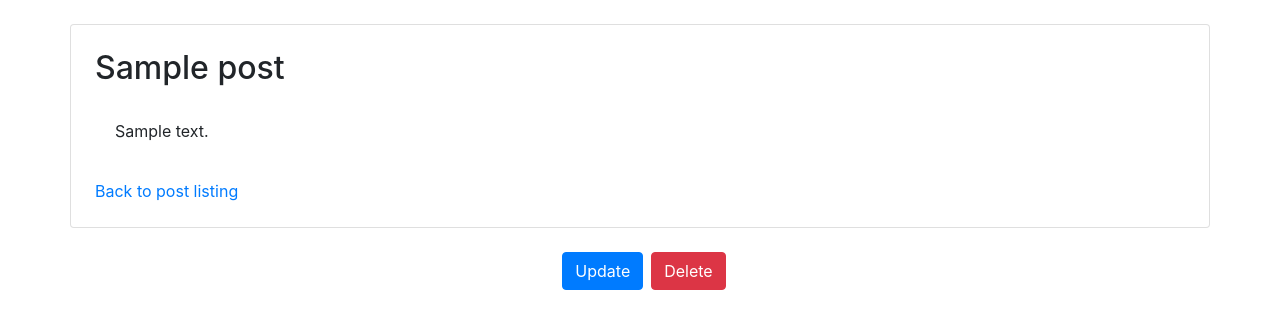
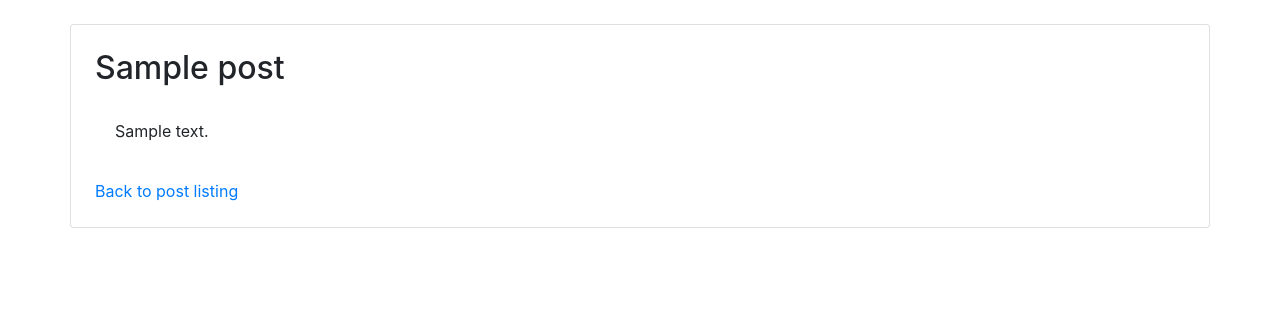
Before and after one commit to mohit4/DjangoBlog, a Django app: page /home/post_details/1/ in a window 1280 px wide. Shown: the part 58-387 px from the top of the page. Run offline with Django 3.2, Linux system fonts and the light colour scheme; tables that the repository leaves empty hold one stand-in row (values such as "Sample post"); some libraries are stand-ins or nearby versions.

Commit message:
Buttons in detailed view are now hidden for other User's post

```diff
--- a/templates/blog/post_detail.html
+++ b/templates/blog/post_detail.html
@@ -9,11 +9,13 @@
                 <p class="card-body">{{ post.text }}</p>
                 <a href="{% url 'blog:list_posts' %}">Back to post listing</a>
             </div>
-            <a class="btn btn-primary mx-2" href="{% url 'blog:post_update' pk=post.pk  %}">Update</a>
 
-            <button type="button" class="btn btn-danger" data-toggle="modal" data-target="#exampleModal">
-                Delete
-            </button>
+            {% if post.user == request.user %}
+                <a class="btn btn-primary mx-2" href="{% url 'blog:post_update' pk=post.pk  %}">Update</a>
+                <button type="button" class="btn btn-danger" data-toggle="modal" data-target="#exampleModal">
+                    Delete
+                </button>
+            {% endif %}
 
             <!-- Modal -->
             <div class="modal fade" id="exampleModal" tabindex="-1" role="dialog" aria-labelledby="exampleModalLabel" aria-hidden="true">
```
